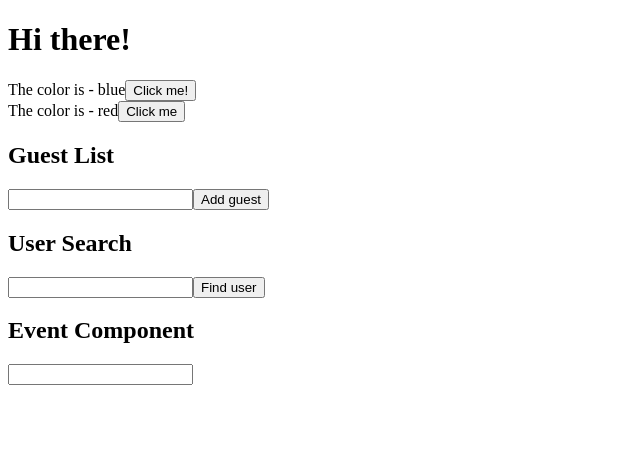
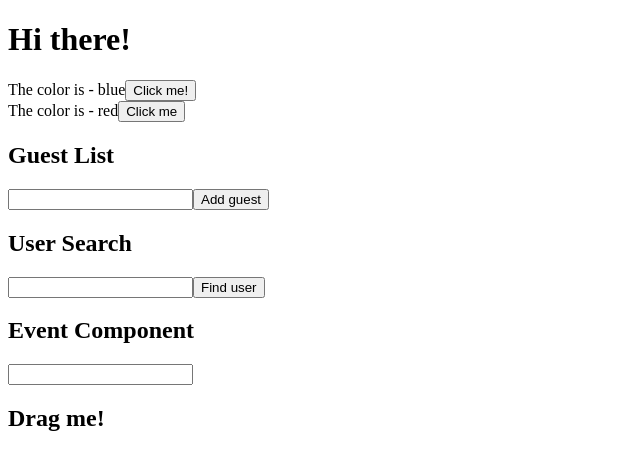
Before and after one commit to razvanr91/rts2, a React (Create React App) app: page / in a window 1280 px wide. Shown: the top 470 px of the page, without its empty margins (0-640 px from the left). Built offline with nearby package versions, Linux system fonts and the light colour scheme.

Commit message:
Update EventComponent.tsx

```diff
--- a/src/events/EventComponent.tsx
+++ b/src/events/EventComponent.tsx
@@ -1,12 +1,20 @@
 const EventComponent: React.FC = () => {
 	const onChange = (e: React.ChangeEvent<HTMLInputElement>) => {
 		console.log(e);
+	};
+
+	const onDragStart = (e: React.DragEvent<HTMLDivElement>) => {
+		console.log("I'm being dragged!");
+		console.log(e.clientX, e.clientY);
 	};
 
 	return (
 		<div>
 			<h2>Event Component</h2>
 			<input onChange={onChange} />
+			<div draggable onDragStart={onDragStart}>
+				<h2>Drag me!</h2>
+			</div>
 		</div>
 	);
 };
```
